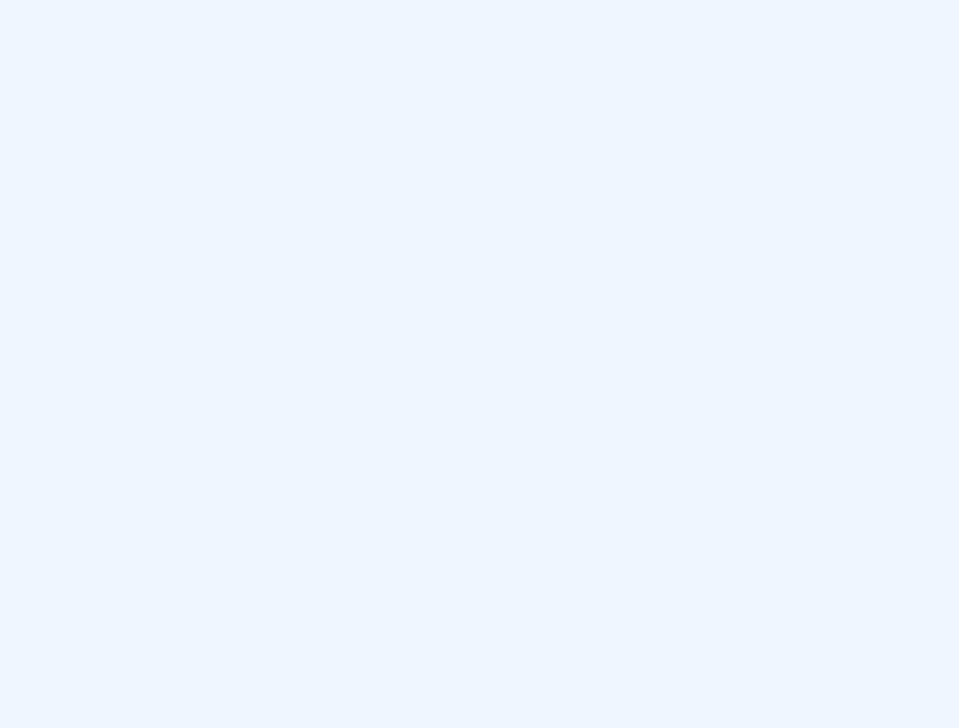
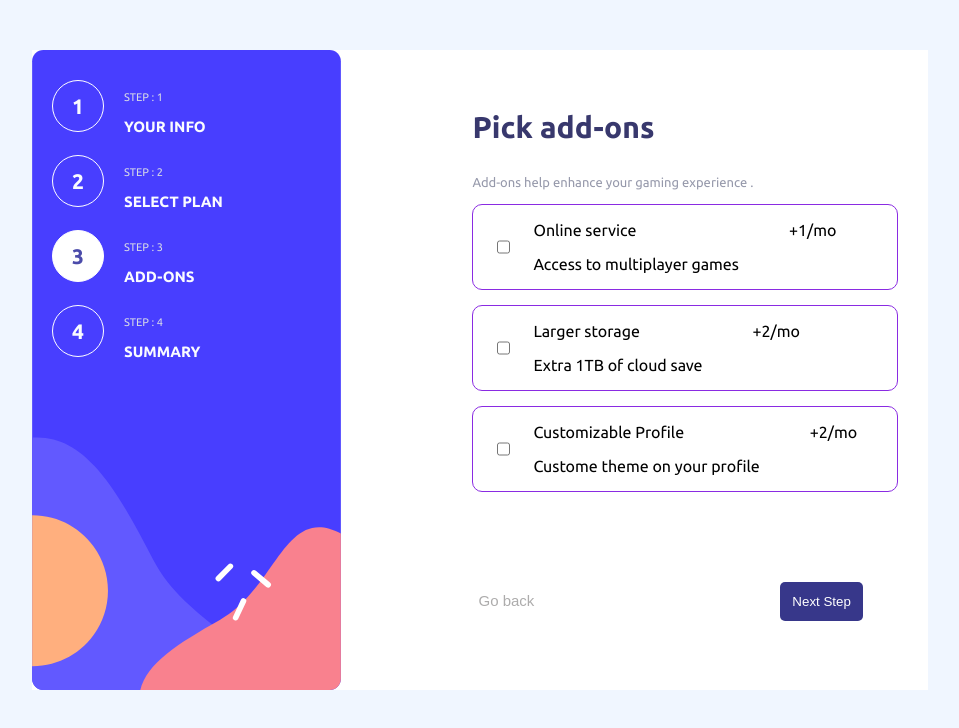
Before and after one commit to omarmazin/Multi-steps-form, a React (Create React App) app: page /Page3 in a window 1280 px wide. Before the commit this address had no page. Shown: the top 728 px of the page, without its empty margins (160-1119 px from the left). Built offline with nearby package versions, Linux system fonts and the light colour scheme.

Commit message:
there's some issues the website isn't completed yet

```diff
--- a/src/App.js
+++ b/src/App.js
@@ -2,6 +2,8 @@
 import './App.css';
 import Page1 from './Components/page1';
 import Page2 from './Components/page2';
+import Page3 from "./Components/page3";
+import Page4 from './Components/page4';
 import { BrowserRouter as Router, Routes, Route } from "react-router-dom";
 
 function App() {
@@ -11,6 +13,8 @@ function App() {
         <Routes>
         <Route index element={<Page1/>} />
         <Route path="/Page2" element={<Page2/>}/>
+        <Route path="/Page3" element={<Page3/>}/>
+        <Route path="/Page4" element={<Page4/>}/>
         </Routes>
       </Router>
 
--- a/src/Components/page2.css
+++ b/src/Components/page2.css
@@ -180,6 +180,7 @@ a{
     font-size: 15px;
     color: #adacac;
 }
+
 @media only screen and (max-width: 800px) {
     body {
         font-size: 11px;
--- a/src/Components/page2.js
+++ b/src/Components/page2.js
@@ -58,10 +58,13 @@ export default function Page2(){
       };
 
       const handleSubmit = (e) => {
+
         e.preventDefault();
-        const price = window.localStorage.setItem("Price","")
-        const plan = window.localStorage.setItem("Plan","")
+        window.location.href = "/page3"
       }
+      const price = window.localStorage.setItem("Price","")
+      const planner = window.localStorage.setItem("Planner","")
+      const plann = window.localStorage.setItem("Plan","")
 
       const [clickedDivId, setClickedDivId] = useState(null);
 
@@ -73,14 +76,17 @@ export default function Page2(){
             case '1':
                 window.localStorage.setItem("Price","9$")
                 window.localStorage.setItem("Plan","mo")
+                window.localStorage.setItem("planner","Arcade")
                 break;
             case '2':
                 window.localStorage.setItem("Price","12$")
                 window.localStorage.setItem("Plan","mo")
+                window.localStorage.setItem("planner","Advanced")
                 break;
             case '3':
                 window.localStorage.setItem("Price","15$")
                 window.localStorage.setItem("Plan","mo")
+                window.localStorage.setItem("planner","Pro")
                 break;
             default:
                 console.error("Not Found");
@@ -97,14 +103,17 @@ export default function Page2(){
             case '1':
                 window.localStorage.setItem("Price","90$")
                 window.localStorage.setItem("Plan","yr")
+                window.localStorage.setItem("planner","Arcade")
                 break;
             case '2':
                 window.localStorage.setItem("Price","120$")
                 window.localStorage.setItem("Plan","yr")
+                window.localStorage.setItem("planner","Advanced")
                 break;
             case '3':
                 window.localStorage.setItem("Price","150$")
                 window.localStorage.setItem("Plan","yr")
+                window.localStorage.setItem("planner","Pro")
                 break;
             default:
                 console.error("Not Found");
--- /dev/null
+++ b/src/Components/page3.css
@@ -0,0 +1,107 @@
+@import url('https://fonts.googleapis.com/css2?family=Ubuntu:wght@400;500;700&display=swap');
+:root{
+    --Light-gray:hsl(229, 24%, 87%);
+    --Cool-gray:hsl(231, 11%, 63%);
+    --Magnolia: hsl(217, 100%, 97%);
+    --Alabaster: hsl(231, 100%, 99%);
+    --White: hsl(0, 0%, 100%);
+    --blueNumber:rgb(55, 55, 138);
+}
+.page3{
+    margin: 50px auto ;
+    width: 70%;
+    height: 80svh;
+    background-color: var(--White);
+    display: flex;
+
+}
+.asideBar3{
+
+    background: url("../assets/bg-sidebar-desktop.svg");
+    background-repeat: no-repeat;
+    height: 100%;
+    background-size: contain;
+    width: 60%;
+
+
+}
+.asideBar3 nav{
+    /* background-color: red; */
+    width: 50%;
+    height: 100%;
+    text-align: center;
+    padding-top: 30px;
+
+}
+.mainContainer .head{
+    font-weight: 900;
+    font-size: 30px;
+    color: rgb(56, 56, 109);
+
+}
+.mainContainer .head-text{
+    font-size: 13px ;
+    color: var(--Cool-gray);
+}
+.checkbox-container{
+    margin-right: 30px;
+}
+.checkbox-container .div{
+    display: flex;
+    border: 1px blueviolet solid;
+    margin-top: 15px;
+    border-radius: 10px;
+    padding-left: 20px;
+}
+.checkbox-container .subject{
+    margin-left: 20px;
+}
+.checkbox-container .add-price{
+    margin-left: 50px;
+
+}
+.checkbox-container{
+
+}
+
+
+@media only screen and (max-width: 800px) {
+    body {
+        font-size: 11px;
+    }
+    .page3{
+       background-color: transparent;
+       margin: 0px;
+
+    }
+    .asideBar3{
+        height: 100%;
+        width: 100%;
+        position: absolute;
+        background-image: url('../assets/bg-sidebar-mobile.svg');
+        padding: 0px;
+        padding-left: 1px;
+
+    }
+    .mainContainer{
+        /* position: absolute; */
+        z-index: 1;
+        margin-top: 50px;
+        margin-left: 35px;
+        background-color: var(--Alabaster);
+        border-radius: 10px;
+        margin-top: 6rem;
+        height: 95vh;
+        width: 85%;
+    }
+    .circle .step,.paragraph{
+        display: none ;
+    }
+    .asideBar3 nav{
+        display: flex;
+        width: 100%;
+    }
+    .circle .section{
+        margin-left:30px;
+    }
+}
--- /dev/null
+++ b/src/Components/page3.js
@@ -0,0 +1,115 @@
+import React,{useState} from "react"
+import "./page3.css"
+export default function Page3() {
+    const [items,setItems] = useState([{
+        id:1,
+        step:1,
+        paragraph:"YOUR INFO",
+
+    },
+    {
+        id:2,
+        step:2,
+        paragraph:"SELECT PLAN",
+    },
+    {
+        id:3,
+        step:3,
+        paragraph:"ADD-ONS",
+
+    },
+    {
+        id:4,
+        step:4,
+        paragraph:"SUMMARY",
+    }])
+    const [checkbox] = useState([{
+        title:"Online service",
+        desc:"Access to multiplayer games",
+        price:"1"
+    },{
+        title:"Larger storage",
+        desc:"Extra 1TB of cloud save",
+        price:"2"
+    },{
+        title:"Customizable Profile",
+        desc:"Custome theme on your profile",
+        price:"2"
+    }])
+
+
+    const [checkedItems, setCheckedItems] = useState([]);
+        const handleSubmit = (e) => {
+        e.preventDefault();
+        window.location.href = "/page4"
+      }
+      const back = ()=>{
+        window.location.href = "/page2"
+      }
+      const addOns = window.localStorage.setItem('Add-ons',checkedItems)
+
+    const handleCheckboxChange = (event) => {
+      const { name, checked } = event.target;
+      if (checked) {
+        setCheckedItems((prevCheckedItems) => [...prevCheckedItems, name]);
+      } else {
+        setCheckedItems((prevCheckedItems) =>
+          prevCheckedItems.filter((item) => item !== name)
+        );
+      }
+    }
+    return(
+        <div className="page3">
+            <aside className="asideBar3">
+                <nav className="asideContainer">
+                    {
+                        items.map((items,index)=>(
+                            <div key={index} className="circle">
+                            <div  className="section"
+                            style={index ===2?{backgroundColor:"white",color:"rgb(75, 75, 170)"}:{}}
+                             >
+                                {items.id}
+                                </div>
+                            <div className="textHandler">
+                                <p className="step">STEP : {items.step}</p>
+                                <p className="paragraph">{items.paragraph}</p>
+                            </div>
+                        </div>
+                        ))
+                    }
+                </nav>
+            </aside>
+            <main className="mainContainer">
+                <form onSubmit={handleSubmit}>
+
+                    <p className="head">Pick add-ons</p>
+                    <p className="head-text">Add-ons help enhance your gaming experience .</p>
+                    <div className="checkbox-container">
+                        {
+                            checkbox.map((index)=>(
+                                <div key={index} className="div">
+                                    <input
+                                        type="checkbox"
+                                        name={index.title}
+                                        checked={checkedItems.includes(index.title)}
+                                        onChange={handleCheckboxChange}
+                                    />
+                                    <div className="subject">
+                                        <p className="add-head">{index.title}</p>
+                                        <p className="add-desc">{index.desc}</p>
+                                    </div>
+                                    <p className="add-price">+{index.price}/mo</p>
+
+                                </div>
+                            ))
+
+                        }
+                    <button className="back" onClick={back} >Go back</button>
+                    <button className="submit" type="submit">Next Step</button>
+
+                    </div>
+                </form>
+            </main>
+        </div>
+    )
+}
--- /dev/null
+++ b/src/Components/page4.css
@@ -0,0 +1,14 @@
+@import url('https://fonts.googleapis.com/css2?family=Ubuntu:wght@400;500;700&display=swap');
+:root{
+    --Light-gray:hsl(229, 24%, 87%);
+    --Cool-gray:hsl(231, 11%, 63%);
+    --Magnolia: hsl(217, 100%, 97%);
+    --Alabaster: hsl(231, 100%, 99%);
+    --White: hsl(0, 0%, 100%);
+    --blueNumber:rgb(55, 55, 138);
+}
+.checking-container{
+    background-color:   rgb(230, 230, 241);
+    display: flex;
+    justify-content: space-between;
+}
--- /dev/null
+++ b/src/Components/page4.js
@@ -0,0 +1,71 @@
+import React,{useState} from "react";
+import "./page4.css"
+export default function Page4() {
+    const [items,setItems] = useState([{
+        id:1,
+        step:1,
+        paragraph:"YOUR INFO",
+
+    },
+    {
+        id:2,
+        step:2,
+        paragraph:"SELECT PLAN",
+    },
+    {
+        id:3,
+        step:3,
+        paragraph:"ADD-ONS",
+
+    },
+    {
+        id:4,
+        step:4,
+        paragraph:"SUMMARY",
+    }])
+    const handleSubmit = (e) => {
+        e.preventDefault();
+        window.location.href = "/thanx"
+      }
+    return(
+        <div>
+            <div className="page3">
+            <aside className="asideBar3">
+                <nav className="asideContainer">
+                    {
+                        items.map((items,index)=>(
+                            <div key={index} className="circle">
+                            <div  className="section"
+                            style={index ===3?{backgroundColor:"white",color:"rgb(75, 75, 170)"}:{}}
+                             >
+                                {items.id}
+                                </div>
+                            <div className="textHandler">
+                                <p className="step">STEP : {items.step}</p>
+                                <p className="paragraph">{items.paragraph}</p>
+                            </div>
+                        </div>
+                        ))
+                    }
+                </nav>
+            </aside>
+            <main className="mainContainer">
+                <form onSubmit={handleSubmit}>
+
+                    <p className="head">Finishing up</p>
+                    <p className="head-text">Double-check everything looks OK before confirming.</p>
+                    <div className="checking-container">
+
+                        <p>Arcade monthly </p><a href="/Page2" style={{color:"blue",marginBottom:'20px;'}}>Change</a>
+                        <p>$9/mo</p>
+
+
+
+                    </div>
+                </form>
+            </main>
+        </div>
+        </div>
+    )
+
+}
```
